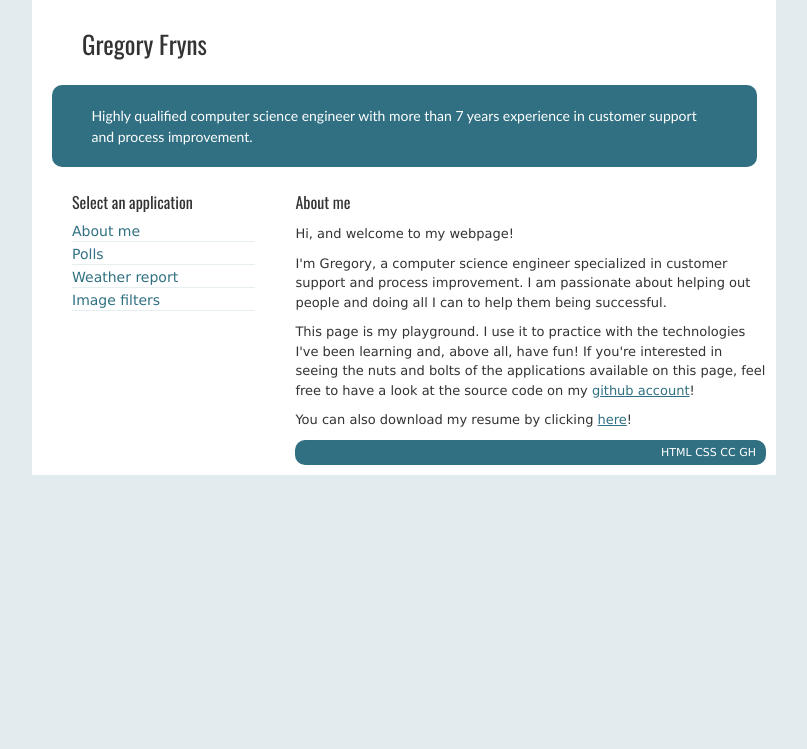
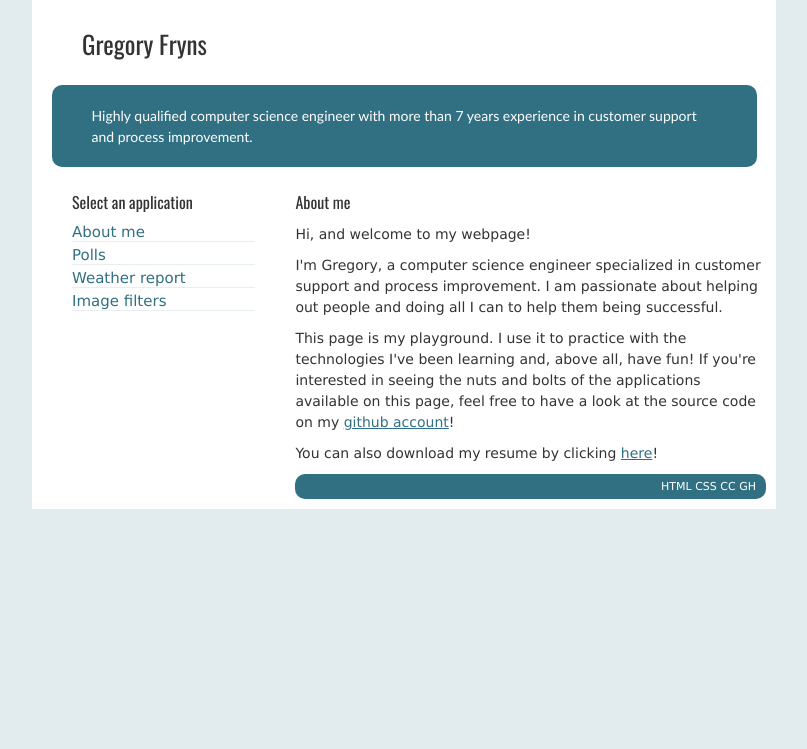
Before and after one commit to gregoryfryns/django_test, a Django app: page / in a window 1280 px wide. Shown: the top 749 px of the page, without its empty margins (236-1043 px from the left). Run offline with Django 3.2, Linux system fonts and the light colour scheme; some libraries are stand-ins or nearby versions.

Commit message:
minor css tweakings

```diff
--- a/personal_website/settings.py
+++ b/personal_website/settings.py
@@ -126,4 +126,5 @@ USE_L10N = True
 USE_TZ = True
 
 # Sessions lifespan
-SESSION_EXPIRE_AT_BROWSER_CLOSE = True
+SESSION_EXPIRE_AT_BROWSER_CLOSE = False
+SESSION_COOKIE_AGE = 30 * 60 #Cookies deleted after 30 minutes
--- a/static/css/base.css
+++ b/static/css/base.css
@@ -15,7 +15,8 @@ body
     margin: 0;
     padding: 0;
     color: #333;
-    font: 13px "Trebuchet", "Lucida Sans Unicode", "Arial", sans-serif;
+    font: 14px "Trebuchet", "Lucida Sans Unicode", "Arial", sans-serif;
+    font-weight: 300;
     background: #E2EBED;
     text-align: center;
     }
@@ -84,6 +85,7 @@ header
     top: 25px;
     left: 40px;
     width: 80%;
+    font-weight: 400;
     }
 
 .summary
@@ -142,10 +144,20 @@ header
     margin-top: 0;
     }
 
-#resume-pdf
+.pdf-file
 	{
 	width: 100%;
 	height: 100%;
+	}
+
+.poll-list
+	{
+	list-style-type: disc;
+	}
+.poll-item
+	{
+	font-size: 15px;
+	line-height: 150%;
 	}
 /* Side bar */
 .sidebar
@@ -171,7 +183,7 @@ header
 .apps-selection ul li a
     {
     text-decoration: none;
-    font-size: 14px;
+    font-size: 15px;
     font-weight:400;
     }
 .apps-selection ul li a span
```
Also changed, not shown: polls/templates/polls/index.html (+8 -6 lines).
